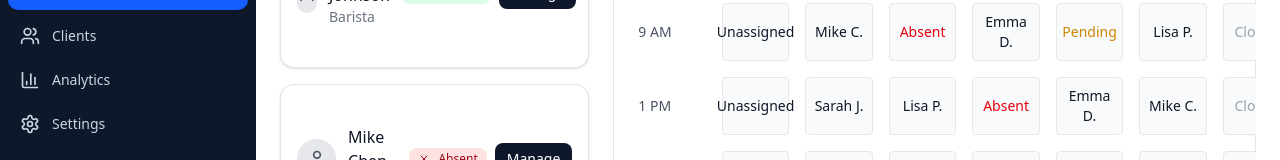
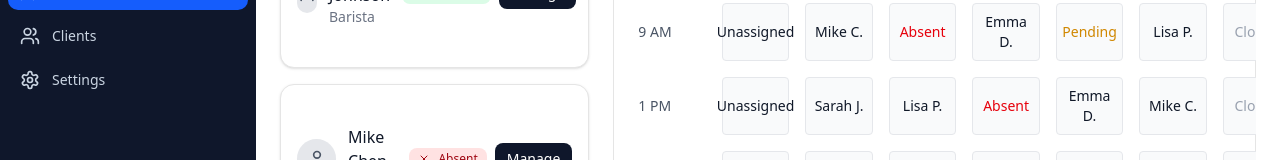
Before and after one commit to Hussein-Alayan/Slotify, a Next.js app in the folder client/: page /business-dashboard/staff in a window 1280 px wide. Shown: the part 210-370 px from the top of the page. Built offline with nearby package versions, Linux system fonts and the light colour scheme.

Commit message:
feat: remove Analytics link from sidebar navigation

```diff
--- a/client/src/components/shared/sidebar.tsx
+++ b/client/src/components/shared/sidebar.tsx
@@ -9,7 +9,6 @@ import {
   Users,
   Briefcase,
   UserCheck,
-  BarChart3,
   Settings,
   Menu,
 } from "lucide-react";
@@ -23,7 +22,6 @@ const navigation = [
   { name: "Services", href: "/business-dashboard/services", icon: Briefcase },
   { name: "Staff", href: "/business-dashboard/staff", icon: UserCheck },
   { name: "Clients", href: "/business-dashboard/clients", icon: Users },
-  { name: "Analytics", href: "/business-dashboard/analytics", icon: BarChart3 },
   { name: "Settings", href: "/business-dashboard/settings", icon: Settings },
 ];
 
```
